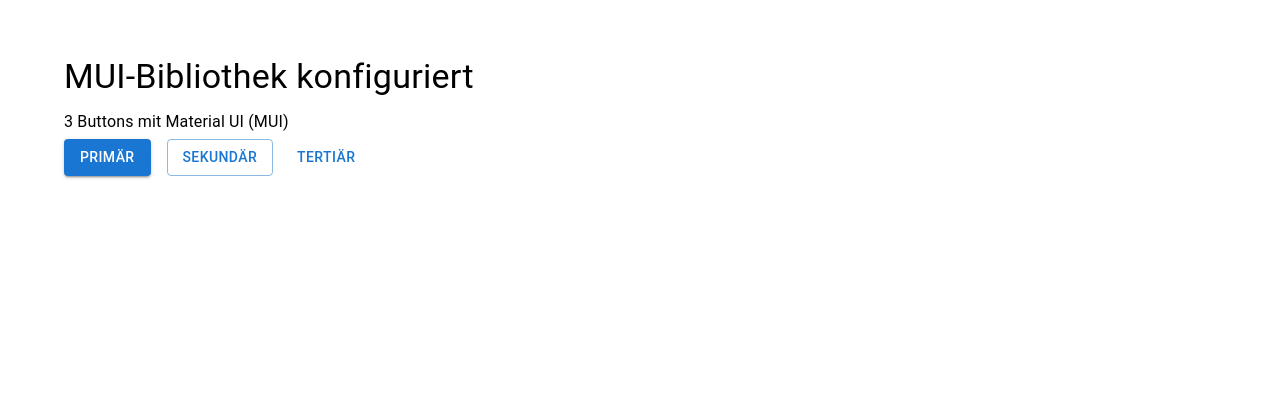
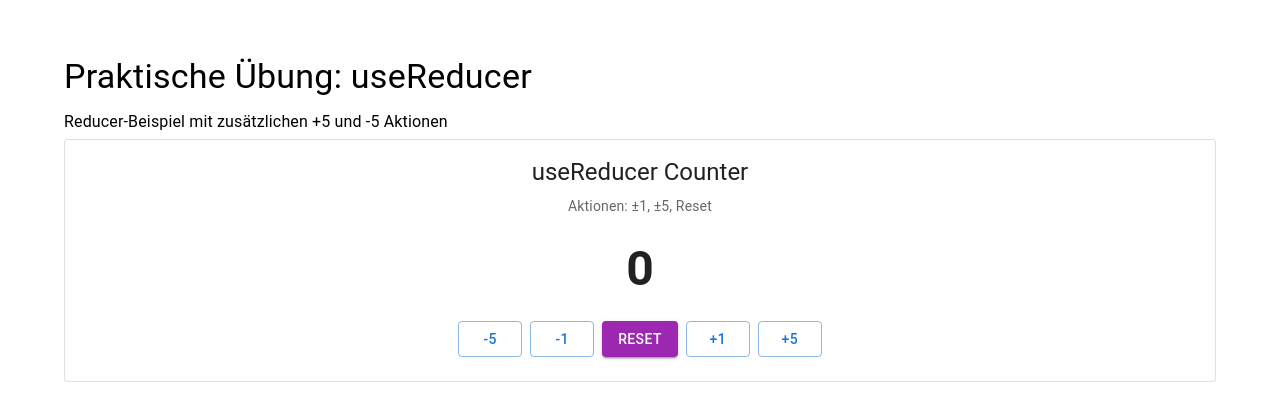
Before and after one commit to Willianfonseca7/Aufgabe, a React (Vite) app: page / in a window 1280 px wide. Shown: the top 418 px of the page. Built offline with nearby package versions, Linux system fonts and the light colour scheme.

Commit message:
Add reusable counter buttons with useReducer

```diff
--- a/src/App.jsx
+++ b/src/App.jsx
@@ -1,18 +1,18 @@
 import React from 'react'
 import Container from '@mui/material/Container'
 import Typography from '@mui/material/Typography'
-import ButtonsShowcase from './components/Button.jsx'
+import CounterReducer from './components/CounterReducer.jsx'
 
 function App() {
   return (
     <Container sx={{ py: 6 }}>
       <Typography variant="h4" component="h1" gutterBottom>
-        MUI-Bibliothek konfiguriert
+        Praktische Übung: useReducer
       </Typography>
       <Typography variant="body1" gutterBottom>
-        3 Buttons mit Material UI (MUI)
+        Reducer-Beispiel mit zusätzlichen +5 und -5 Aktionen
       </Typography>
-      <ButtonsShowcase />
+      <CounterReducer />
     </Container>
   )
 }
--- /dev/null
+++ b/src/components/CounterButton.jsx
@@ -0,0 +1,12 @@
+import React from 'react'
+import Button from '@mui/material/Button'
+
+function CounterButton({ label, onClick, variant = 'outlined', color = 'primary' }) {
+  return (
+    <Button variant={variant} color={color} onClick={onClick}>
+      {label}
+    </Button>
+  )
+}
+
+export default CounterButton
--- /dev/null
+++ b/src/components/CounterReducer.jsx
@@ -0,0 +1,72 @@
+import React, { useReducer } from 'react'
+import Card from '@mui/material/Card'
+import CardContent from '@mui/material/CardContent'
+import Stack from '@mui/material/Stack'
+import Typography from '@mui/material/Typography'
+import CounterButton from './CounterButton.jsx'
+
+const initialState = { count: 0 }
+
+function reducer(state, action) {
+  switch (action.type) {
+    case 'increment':
+      return { count: state.count + 1 }
+    case 'decrement':
+      return { count: state.count - 1 }
+    case 'incrementByFive':
+      return { count: state.count + 5 }
+    case 'decrementByFive':
+      return { count: state.count - 5 }
+    case 'reset':
+      return initialState
+    default:
+      return state
+  }
+}
+
+function CounterReducer() {
+  const [state, dispatch] = useReducer(reducer, initialState)
+
+  const actions = [
+    { label: '-5', type: 'decrementByFive' },
+    { label: '-1', type: 'decrement' },
+    { label: 'Reset', type: 'reset', variant: 'contained', color: 'secondary' },
+    { label: '+1', type: 'increment' },
+    { label: '+5', type: 'incrementByFive' },
+  ]
+
+  return (
+    <Card variant="outlined">
+      <CardContent>
+        <Stack spacing={3} alignItems="center">
+          <Stack spacing={1} alignItems="center">
+            <Typography variant="h5" component="h2">
+              useReducer Counter
+            </Typography>
+            <Typography variant="body2" color="text.secondary">
+              Aktionen: ±1, ±5, Reset
+            </Typography>
+          </Stack>
+
+          <Typography variant="h3" component="p" sx={{ fontWeight: 'bold' }}>
+            {state.count}
+          </Typography>
+
+          <Stack direction="row" spacing={1} justifyContent="center">
+            {actions.map(({ label, type, variant, color }) => (
+              <CounterButton
+                key={`${type}-${label}`}
+                label={label}
+                variant={variant}
+                color={color}
+                onClick={() => dispatch({ type })}
+              />
+            ))}
+          </Stack>
+        </Stack>
+      </CardContent>
+    </Card>
+  )
+}
+
+export default CounterReducer
```
